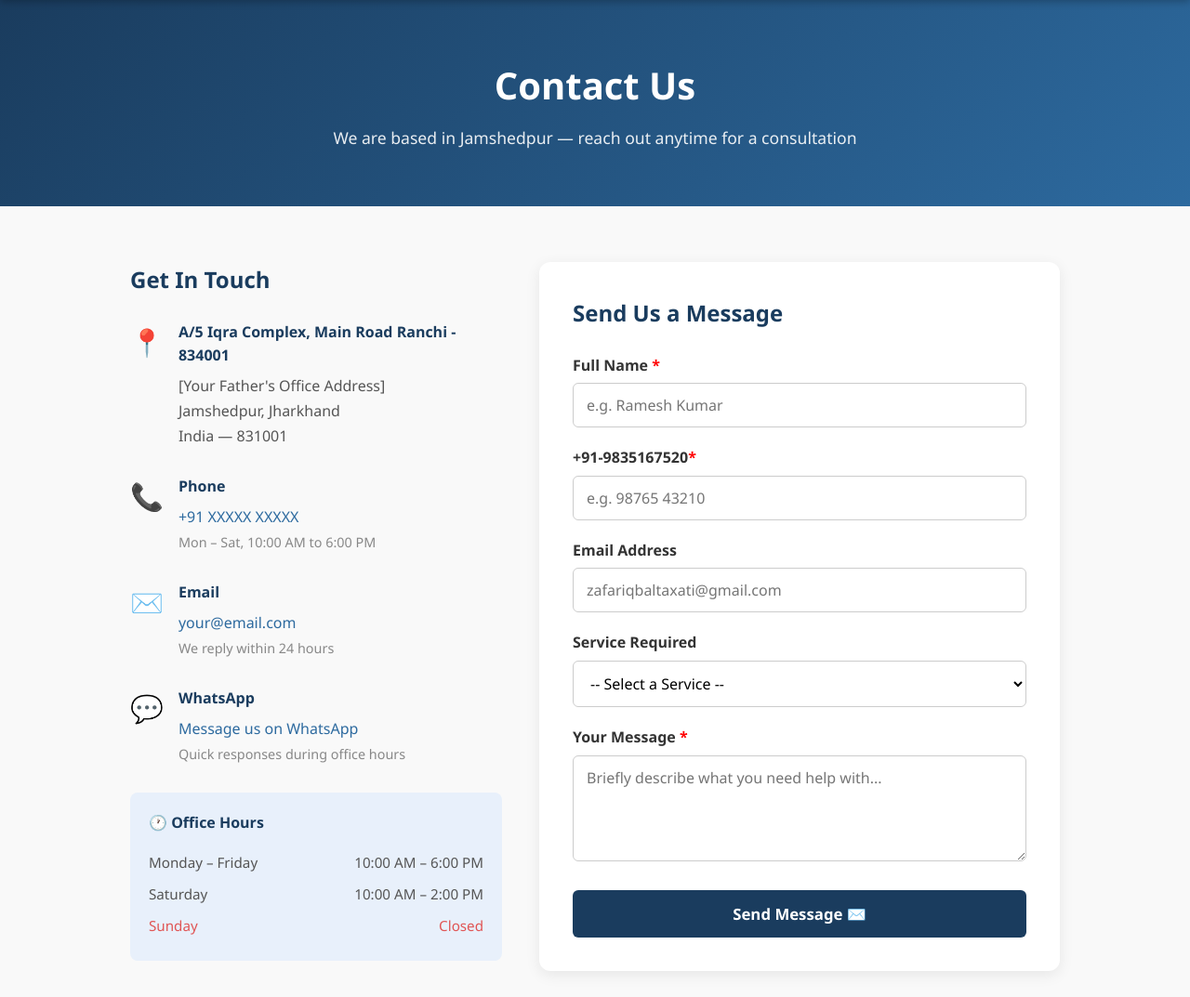
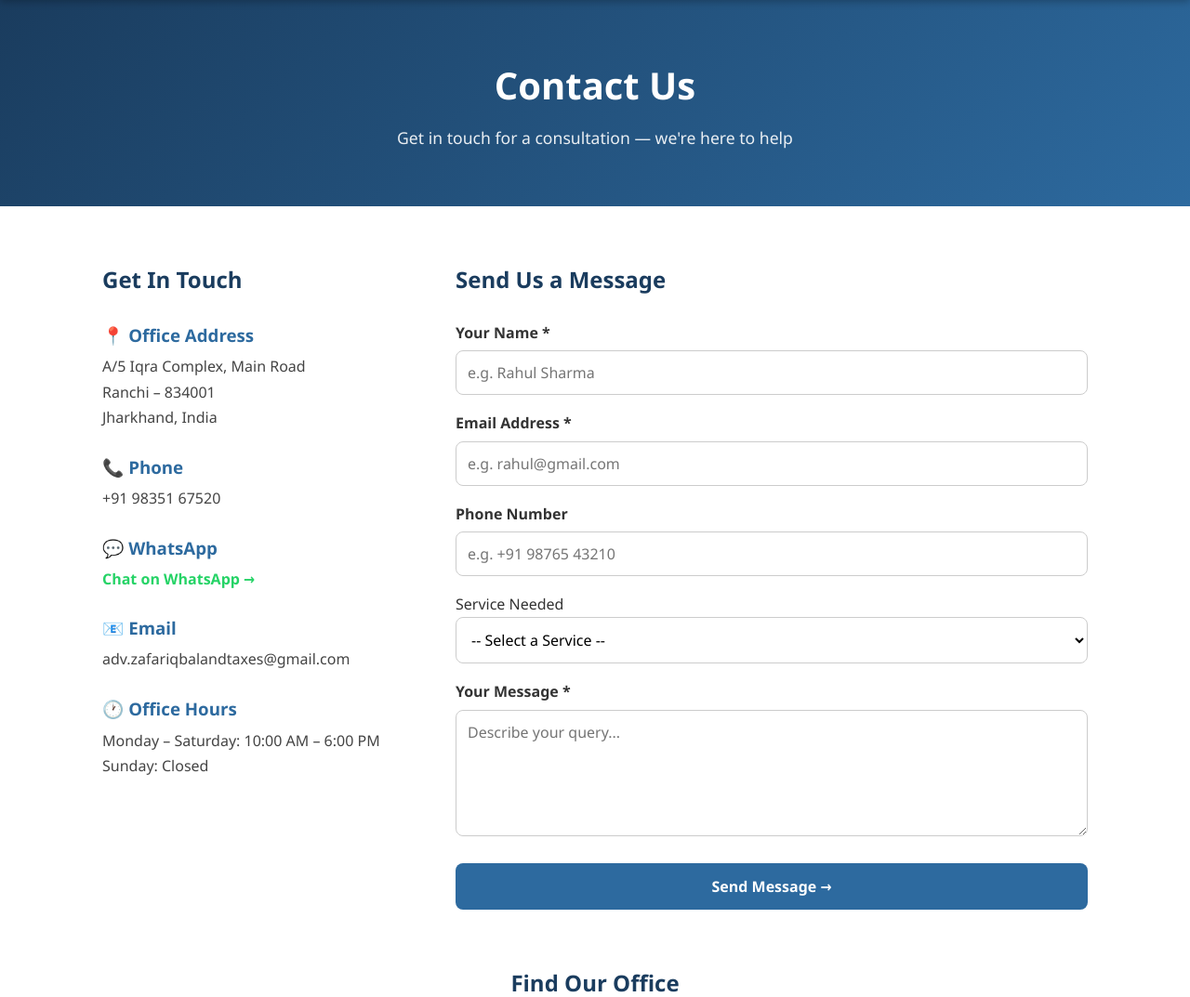
Before and after one commit to minzaiqbal/fathers-website, a Flask app: page /contact in a window 1280 px wide. Shown: the part 65-1138 px from the top of the page at 93% size. Run offline with Flask 3, Linux system fonts and the light colour scheme.

Commit message:
Updated about and contact pages with real details

```diff
--- a/templates/contact.html
+++ b/templates/contact.html
@@ -1,6 +1,6 @@
 {% extends "base.html" %}
 
-{% block title %}Contact Us - Tax Consultant & Advocate{% endblock %}
+{% block title %}Contact — Adv. Zafar Iqbal{% endblock %}
 
 {% block content %}
 
@@ -8,173 +8,125 @@
 <section style="background: linear-gradient(135deg, #1a3c5e, #2d6a9f); color: white; padding: 60px 20px; text-align: center;">
     <div style="max-width: 800px; margin: 0 auto;">
         <h1 style="font-size: 2.5rem; margin-bottom: 10px;">Contact Us</h1>
-    <p style="font-size: 1.1rem; opacity: 0.9;">We are based in Jamshedpur — reach out anytime for a consultation</p>
+        <p style="font-size: 1.1rem; opacity: 0.9;">Get in touch for a consultation — we're here to help</p>
     </div>
 </section>
 
 <!-- Contact Info + Form -->
-<section style="padding: 60px 20px; background: #f9f9f9;">
-  <div style="max-width: 1000px; margin: 0 auto; display: flex; flex-wrap: wrap; gap: 40px;">
+<section style="padding: 60px 20px; max-width: 1100px; margin: 0 auto;">
+    <div style="display: flex; flex-wrap: wrap; gap: 40px;">
 
         <!-- Left: Contact Details -->
-    <div style="flex: 1; min-width: 260px;">
-      <h3 style="color: #1a3c5e; font-size: 1.5rem; margin-bottom: 24px;">Get In Touch</h3>
+        <div style="flex: 1; min-width: 280px;">
+            <h2 style="color: #1a3c5e; margin-bottom: 25px;">Get In Touch</h2>
 
-      <!-- Address -->
-      <div style="display: flex; gap: 16px; margin-bottom: 28px; align-items: flex-start;">
-        <span style="font-size: 1.8rem;">📍</span>
-        <div>
-          <h4 style="color: #1a3c5e; margin-bottom: 6px;">A/5 Iqra Complex, Main Road Ranchi - 834001 </h4>
-          <p style="color: #555; line-height: 1.7;">
-            [Your Father's Office Address]<br>
-            Jamshedpur, Jharkhand<br>
-            India — 831001
+            <div style="margin-bottom: 25px;">
+                <h3 style="color: #2d6a9f; margin-bottom: 6px;">📍 Office Address</h3>
+                <p style="color: #444; line-height: 1.7;">A/5 Iqra Complex, Main Road<br>Ranchi – 834001<br>Jharkhand, India</p>
+            </div>
+
+            <div style="margin-bottom: 25px;">
+                <h3 style="color: #2d6a9f; margin-bottom: 6px;">📞 Phone</h3>
+                <p style="color: #444;"><a href="tel:+919835167520" style="color: #444; text-decoration: none;">+91 98351 67520</a></p>
+            </div>
+
+            <div style="margin-bottom: 25px;">
+                <h3 style="color: #2d6a9f; margin-bottom: 6px;">💬 WhatsApp</h3>
+                <p style="color: #444;">
+                    <a href="https://wa.me/919835167520" target="_blank" style="color: #25D366; font-weight: 600; text-decoration: none;">
+                        Chat on WhatsApp →
+                    </a>
+                </p>
+            </div>
+
+            <div style="margin-bottom: 25px;">
+                <h3 style="color: #2d6a9f; margin-bottom: 6px;">📧 Email</h3>
+                <p style="color: #444;"><a href="mailto:adv.zafariqbalandtaxes@gmail.com" style="color: #444; text-decoration: none;">adv.zafariqbalandtaxes@gmail.com</a></p>
+            </div>
+
+            <div style="margin-bottom: 25px;">
+                <h3 style="color: #2d6a9f; margin-bottom: 6px;">🕐 Office Hours</h3>
+                <p style="color: #444; line-height: 1.7;">
+                    Monday – Saturday: 10:00 AM – 6:00 PM<br>
+                    Sunday: Closed
                 </p>
             </div>
         </div>
 
-      <!-- Phone -->
-      <div style="display: flex; gap: 16px; margin-bottom: 28px; align-items: flex-start;">
-        <span style="font-size: 1.8rem;">📞</span>
-        <div>
-          <h4 style="color: #1a3c5e; margin-bottom: 6px;">Phone</h4>
-          <p style="color: #555; line-height: 1.7;">
-            <a href="tel:+91XXXXXXXXXX" style="color: #2d6a9f; text-decoration: none;">+91 XXXXX XXXXX</a><br>
-            <span style="font-size: 0.9rem; color: #888;">Mon – Sat, 10:00 AM to 6:00 PM</span>
-          </p>
-        </div>
-      </div>
-
-      <!-- Email -->
-      <div style="display: flex; gap: 16px; margin-bottom: 28px; align-items: flex-start;">
-        <span style="font-size: 1.8rem;">✉️</span>
-        <div>
-          <h4 style="color: #1a3c5e; margin-bottom: 6px;">Email</h4>
-          <p style="color: #555; line-height: 1.7;">
-            <a href="mailto:your@email.com" style="color: #2d6a9f; text-decoration: none;">your@email.com</a><br>
-            <span style="font-size: 0.9rem; color: #888;">We reply within 24 hours</span>
-          </p>
-        </div>
-      </div>
-
-      <!-- WhatsApp -->
-      <div style="display: flex; gap: 16px; margin-bottom: 28px; align-items: flex-start;">
-        <span style="font-size: 1.8rem;">💬</span>
-        <div>
-          <h4 style="color: #1a3c5e; margin-bottom: 6px;">WhatsApp</h4>
-          <p style="color: #555; line-height: 1.7;">
-            <a href="https://wa.me/91XXXXXXXXXX" target="_blank" style="color: #2d6a9f; text-decoration: none;">Message us on WhatsApp</a><br>
-            <span style="font-size: 0.9rem; color: #888;">Quick responses during office hours</span>
-          </p>
-        </div>
-      </div>
-
-      <!-- Office Hours -->
-      <div style="background: #e8f0fb; border-radius: 8px; padding: 20px; margin-top: 10px;">
-        <h4 style="color: #1a3c5e; margin-bottom: 12px;">🕐 Office Hours</h4>
-        <table style="width: 100%; color: #555; font-size: 0.95rem; border-collapse: collapse;">
-          <tr>
-            <td style="padding: 5px 0;">Monday – Friday</td>
-            <td style="padding: 5px 0; text-align: right;">10:00 AM – 6:00 PM</td>
-          </tr>
-          <tr>
-            <td style="padding: 5px 0;">Saturday</td>
-            <td style="padding: 5px 0; text-align: right;">10:00 AM – 2:00 PM</td>
-          </tr>
-          <tr>
-            <td style="padding: 5px 0; color: #e05555;">Sunday</td>
-            <td style="padding: 5px 0; text-align: right; color: #e05555;">Closed</td>
-          </tr>
-        </table>
-      </div>
-
-    </div>
-
         <!-- Right: Contact Form -->
-    <div style="flex: 1.4; min-width: 280px;">
-      <div style="background: white; border-radius: 12px; padding: 36px; box-shadow: 0 4px 16px rgba(0,0,0,0.08);">
-        <h3 style="color: #1a3c5e; font-size: 1.5rem; margin-bottom: 24px;">Send Us a Message</h3>
+        <div style="flex: 2; min-width: 300px;">
+            <h2 style="color: #1a3c5e; margin-bottom: 25px;">Send Us a Message</h2>
 
             {% with messages = get_flashed_messages(with_categories=true) %}
                 {% if messages %}
                     {% for category, message in messages %}
-              <div style="padding: 12px 16px; border-radius: 6px; margin-bottom: 20px;
-                background: {% if category == 'success' %}#e6f9ee{% else %}#fdecea{% endif %};
-                color: {% if category == 'success' %}#1a7a3c{% else %}#c0392b{% endif %};
-                border: 1px solid {% if category == 'success' %}#a8e6bf{% else %}#f5c6cb{% endif %};">
+                        <div style="padding: 15px; border-radius: 8px; margin-bottom: 20px;
+                            background: {% if category == 'success' %}#d4edda{% else %}#f8d7da{% endif %};
+                            color: {% if category == 'success' %}#155724{% else %}#721c24{% endif %};">
                             {{ message }}
                         </div>
                     {% endfor %}
                 {% endif %}
             {% endwith %}
 
-        <form action="/contact" method="POST">
-
-          <!-- Name -->
-          <div style="margin-bottom: 20px;">
-            <label style="display: block; color: #333; font-weight: bold; margin-bottom: 6px;">Full Name <span style="color: red;">*</span></label>
-            <input type="text" name="name" required placeholder="e.g. Ramesh Kumar"
-              style="width: 100%; padding: 12px 14px; border: 1px solid #ccc; border-radius: 6px; font-size: 1rem; box-sizing: border-box; outline: none;">
+            <form method="POST" action="/contact">
+                <div style="margin-bottom: 18px;">
+                    <label style="display: block; color: #333; font-weight: 600; margin-bottom: 6px;">Your Name *</label>
+                    <input type="text" name="name" required placeholder="e.g. Rahul Sharma"
+                        style="width: 100%; padding: 12px; border: 1px solid #ccc; border-radius: 8px; font-size: 1rem; box-sizing: border-box;">
                 </div>
 
-          <!-- Phone -->
-          <div style="margin-bottom: 20px;">
-            <label style="display: block; color: #333; font-weight: bold; margin-bottom: 6px;">+91-9835167520<span style="color: red;">*</span></label>
-            <input type="tel" name="phone" required placeholder="e.g. 98765 43210"
-              style="width: 100%; padding: 12px 14px; border: 1px solid #ccc; border-radius: 6px; font-size: 1rem; box-sizing: border-box; outline: none;">
+                <div style="margin-bottom: 18px;">
+                    <label style="display: block; color: #333; font-weight: 600; margin-bottom: 6px;">Email Address *</label>
+                    <input type="email" name="email" required placeholder="e.g. rahul@gmail.com"
+                        style="width: 100%; padding: 12px; border: 1px solid #ccc; border-radius: 8px; font-size: 1rem; box-sizing: border-box;">
                 </div>
 
-          <!-- Email -->
-          <div style="margin-bottom: 20px;">
-            <label style="display: block; color: #333; font-weight: bold; margin-bottom: 6px;">Email Address</label>
-            <input type="email" name="email" placeholder="zafariqbaltaxati@gmail.com"
-              style="width: 100%; padding: 12px 14px; border: 1px solid #ccc; border-radius: 6px; font-size: 1rem; box-sizing: border-box; outline: none;">
+                <div style="margin-bottom: 18px;">
+                    <label style="display: block; color: #333; font-weight: 600; margin-bottom: 6px;">Phone Number</label>
+                    <input type="tel" name="phone" placeholder="e.g. +91 98765 43210"
+                        style="width: 100%; padding: 12px; border: 1px solid #ccc; border-radius: 8px; font-size: 1rem; box-sizing: border-box;">
                 </div>
 
-          <!-- Service -->
-          <div style="margin-bottom: 20px;">
-            <label style="display: block; color: #333; font-weight: bold; margin-bottom: 6px;">Service Required</label>
+                <div style="margin-bottom: 18px;">
+                    <label style style="display: block; color: #333; font-weight: 600; margin-bottom: 6px;">Service Needed</label>
                     <select name="service"
-              style="width: 100%; padding: 12px 14px; border: 1px solid #ccc; border-radius: 6px; font-size: 1rem; box-sizing: border-box; background: white; outline: none;">
+                        style="width: 100%; padding: 12px; border: 1px solid #ccc; border-radius: 8px; font-size: 1rem; box-sizing: border-box; background: white;">
                         <option value="">-- Select a Service --</option>
-              <option value="itr">ITR Filing</option>
-              <option value="tax_planning">Tax Planning</option>
-              <option value="gst_registration">GST Registration</option>
-              <option value="gst_returns">GST Return Filing</option>
-              <option value="notice">Tax / GST Notice Handling</option>
-              <option value="legal">Legal Advisory</option>
-              <option value="pan_tan">PAN / TAN Application</option>
-              <option value="other">Other</option>
+                        <option value="Income Tax">Income Tax Filing</option>
+                        <option value="GST">GST Registration / Returns</option>
+                        <option value="Legal">Legal Consultation</option>
+                        <option value="Business">Business Registration</option>
+                        <option value="Other">Other</option>
                     </select>
                 </div>
 
-          <!-- Message -->
-          <div style="margin-bottom: 24px;">
-            <label style="display: block; color: #333; font-weight: bold; margin-bottom: 6px;">Your Message <span style="color: red;">*</span></label>
-            <textarea name="message" required rows="4" placeholder="Briefly describe what you need help with..."
-              style="width: 100%; padding: 12px 14px; border: 1px solid #ccc; border-radius: 6px; font-size: 1rem; box-sizing: border-box; resize: vertical; outline: none;"></textarea>
+                <div style="margin-bottom: 22px;">
+                    <label style="display: block; color: #333; font-weight: 600; margin-bottom: 6px;">Your Message *</label>
+                    <textarea name="message" required rows="5" placeholder="Describe your query..."
+                        style="width: 100%; padding: 12px; border: 1px solid #ccc; border-radius: 8px; font-size: 1rem; box-sizing: border-box; resize: vertical;"></textarea>
                 </div>
 
-          <!-- Submit -->
                 <button type="submit"
-            style="width: 100%; background: #1a3c5e; color: white; padding: 14px; border: none; border-radius: 6px; font-size: 1.05rem; font-weight: bold; cursor: pointer;">
-            Send Message ✉️
+                    style="background: #2d6a9f; color: white; padding: 14px 35px; border: none; border-radius: 8px; font-size: 1rem; font-weight: 600; cursor: pointer; width: 100%;">
+                    Send Message →
                 </button>
-
             </form>
-      </div>
         </div>
 
     </div>
 </section>
 
-
-<!-- Map Placeholder -->
-<section style="padding: 0; background: #e8edf2;">
-  <div style="max-width: 1000px; margin: 0 auto; padding: 40px 20px;">
-    <h3 style="color: #1a3c5e; margin-bottom: 16px; font-size: 1.4rem;">📍 Find Us in Jamshedpur</h3>
-    <div style="background: #d0dce8; border-radius: 10px; height: 220px; display: flex; align-items: center; justify-content: center; color: #555; font-size: 1rem;">
-      🗺️ Google Map will be embedded here — coming soon
+<!-- Map Section -->
+<section style="padding: 0 0 60px 0;">
+    <div style="max-width: 1100px; margin: 0 auto; padding: 0 20px;">
+        <h2 style="color: #1a3c5e; margin-bottom: 20px; text-align: center;">Find Our Office</h2>
+        <div style="border-radius: 12px; overflow: hidden; box-shadow: 0 2px 12px rgba(0,0,0,0.1);">
+            <iframe
+                src="https://www.google.com/maps/embed?pb=!1m18!1m12!1m3!1d3662.5!2d85.3096!3d23.3441!2m3!1f0!2f0!3f0!3m2!1i1024!2i768!4f13.1!3m3!1m2!1s0x0%3A0x0!2sMain+Road+Ranchi!5e0!3m2!1sen!2sin!4v1"
+                width="100%" height="350" style="border:0;" allowfullscreen="" loading="lazy"
+                referrerpolicy="no-referrer-when-downgrade">
+            </iframe>
         </div>
     </div>
 </section>
```
Also changed, not shown: templates/about.html (+47 -84 lines). Lines whose indentation alone changed are shown as unchanged.
